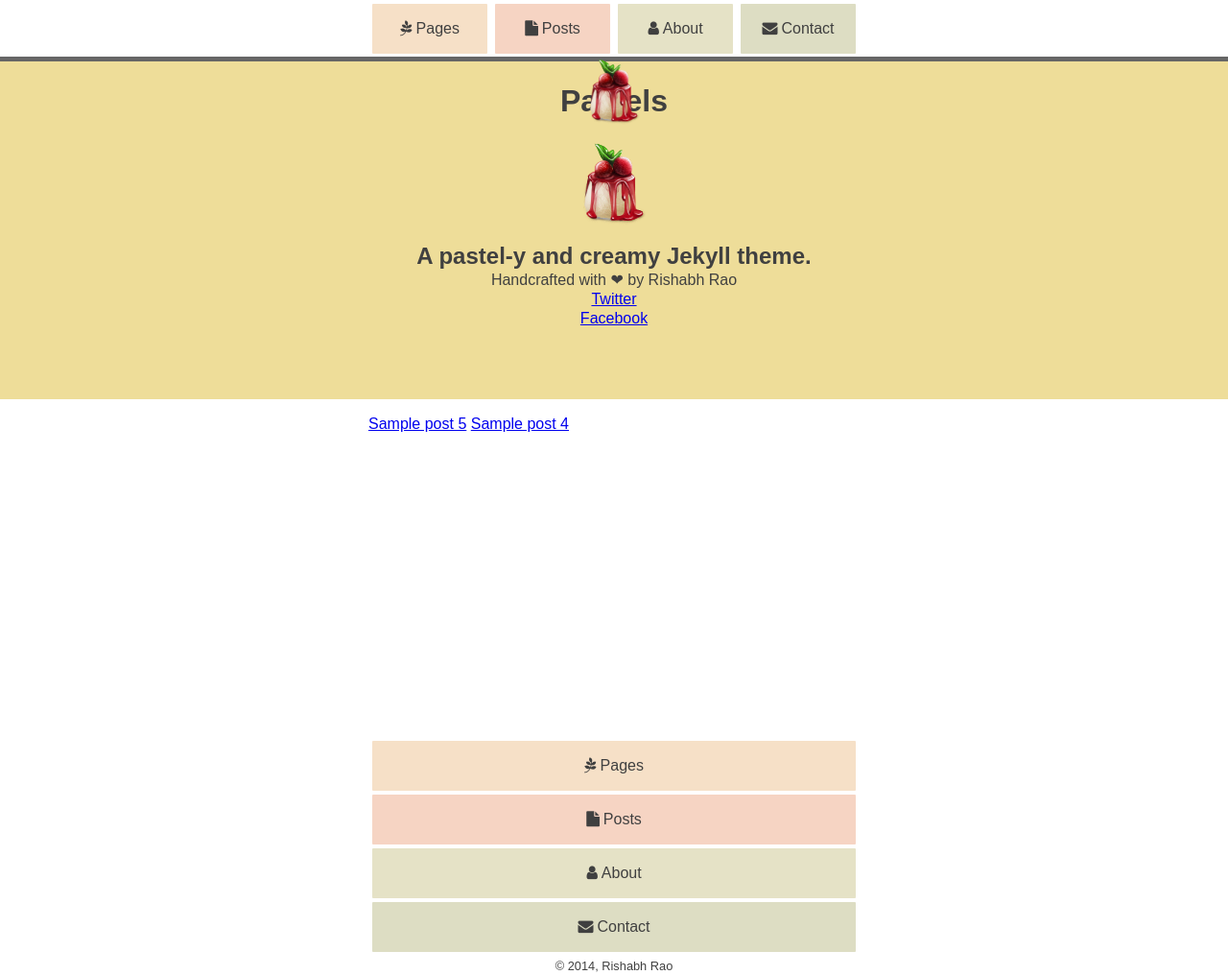
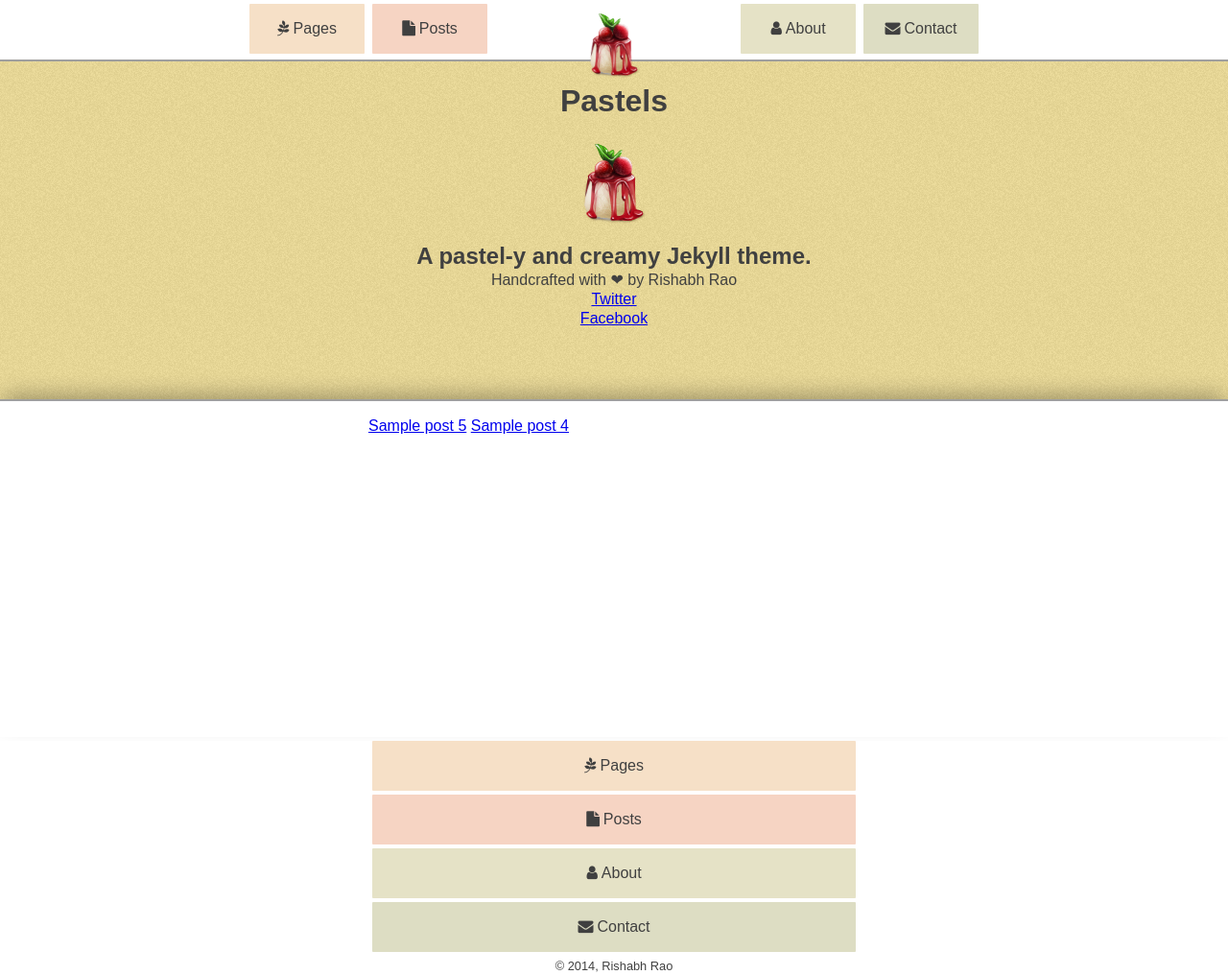
Before and after one commit to rishabh-ink/pastels, a Jekyll site: the page built from index.html, in a window 1280 px wide and 1016 px high. Shown: the whole window at 96% size. Built offline with Jekyll 4.4.1, drawn with Linux system fonts in a browser that asks for light colours; nearby versions of some CDN libraries; some web fonts are replaced; library files that are not in the unit come from our copies; Markdown is read by kramdown in place of the engine named in the settings.

Commit message:
Noise bg and various fixes

```diff
--- a/css/components/_banner.scss
+++ b/css/components/_banner.scss
@@ -1,4 +1,5 @@
 .banner {
+  background-image: url("../img/background/noise.png");
   padding: $banner-padding;
   position: fixed;
   height: $banner-height;
--- a/css/components/_header.scss
+++ b/css/components/_header.scss
@@ -16,7 +16,7 @@
 }
 
 .header--hidden {
-  top: -5.5rem;
+  top: $header-height--md - $header-height--sm;
 }
 
 .header .logo__image {
--- a/css/components/_item.scss
+++ b/css/components/_item.scss
@@ -1,5 +1,7 @@
 .item {
   background-color: $item-background-color;
+  border-top: $item-border-top;
+  box-shadow: $item-box-shadow;
   margin-top: ($header-height--md + $banner-height);
   padding: $item-padding;
   min-height: $banner-height;
--- a/css/main.css
+++ b/css/main.css
@@ -2714,6 +2714,7 @@ body {
 
 /* line 1, components/_banner.scss */
 .banner {
+  background-image: url("../img/background/noise.png");
   padding: 0 1rem;
   position: fixed;
   height: 22rem;
@@ -2722,32 +2723,32 @@ body {
   z-index: 5;
 }
 
-/* line 10, components/_banner.scss */
+/* line 11, components/_banner.scss */
 .banner__action {
   list-style: none;
 }
 
-/* line 14, components/_banner.scss */
+/* line 15, components/_banner.scss */
 .banner--home {
   background-color: #eedd99;
 }
 
-/* line 18, components/_banner.scss */
+/* line 19, components/_banner.scss */
 .banner--about {
   background-color: #ccc68d;
 }
 
-/* line 22, components/_banner.scss */
+/* line 23, components/_banner.scss */
 .banner--contact {
   background-color: #bbbb88;
 }
 
-/* line 26, components/_banner.scss */
+/* line 27, components/_banner.scss */
 .banner--page {
   background-color: #eec290;
 }
 
-/* line 30, components/_banner.scss */
+/* line 31, components/_banner.scss */
 .banner--post {
   background-color: #eeaa88;
 }
@@ -2755,6 +2756,8 @@ body {
 /* line 1, components/_item.scss */
 .item {
   background-color: white;
+  border-top: 2px solid rgba(64, 64, 64, 0.5);
+  box-shadow: 0 -10px 20px -5px rgba(0, 0, 0, 0.3);
   margin-top: 26rem;
   padding: 1rem;
   min-height: 22rem;
@@ -2762,7 +2765,7 @@ body {
   z-index: 10;
 }
 
-/* line 10, components/_item.scss */
+/* line 12, components/_item.scss */
 .item__content {
   max-width: 32rem;
   margin: auto;
@@ -2772,7 +2775,7 @@ body {
 /* line 1, components/_header.scss */
 .header {
   background-color: rgba(255, 255, 255, 0.8);
-  border-bottom: 5px solid rgba(64, 64, 64, 0.8);
+  border-bottom: 2px solid rgba(64, 64, 64, 0.5);
   padding: 0;
   position: fixed;
   height: 9rem;
@@ -2799,24 +2802,26 @@ body {
 
 /* line 18, components/_header.scss */
 .header--hidden {
-  top: -5.5rem;
+  top: -5rem;
 }
 
 /* line 22, components/_header.scss */
 .header .logo__image {
+  position: relative;
   width: 3rem;
   height: 3rem;
 }
 
 @media (min-width: 62em) {
-  /* line 28, components/_header.scss */
+  /* line 29, components/_header.scss */
   .header {
     height: 4rem;
     top: 0;
   }
 
-  /* line 33, components/_header.scss */
+  /* line 34, components/_header.scss */
   .header .logo__image {
+    top: -3rem;
     width: 5rem;
     height: 5rem;
   }
@@ -2827,18 +2832,13 @@ body {
 }
 
 /* line 5, components/_menu.scss */
-.nav--header {
-  background-image: url(../img/background/menu-background.png);
-}
-
-/* line 9, components/_menu.scss */
 .menu {
   list-style: none;
   max-width: 32rem;
   margin: auto;
 }
 
-/* line 15, components/_menu.scss */
+/* line 11, components/_menu.scss */
 .menu__item .menu__item__link {
   border-radius: 1px;
   color: inherit;
@@ -2848,81 +2848,89 @@ body {
   text-decoration: none;
 }
 
-/* line 24, components/_menu.scss */
+/* line 20, components/_menu.scss */
 .nav--header .menu__item {
   display: inline-block;
+  position: relative;
   width: 25%;
 }
 
-/* line 29, components/_menu.scss */
+/* line 26, components/_menu.scss */
 .nav--mobile .fa {
   margin-right: 0.25rem;
 }
 
-/* line 33, components/_menu.scss */
+/* line 30, components/_menu.scss */
 .nav--mobile .menu__item--home {
   float: left;
 }
 
-/* line 37, components/_menu.scss */
+/* line 34, components/_menu.scss */
 .nav--mobile .menu__item--menu {
   float: right;
 }
 
-/* line 41, components/_menu.scss */
+/* line 38, components/_menu.scss */
 .nav--mobile .menu__item__link {
   background-color: #eedd99;
   padding: 0.5rem;
 }
 
-/* line 46, components/_menu.scss */
+/* line 43, components/_menu.scss */
 .menu__item--about .menu__item__link {
   background-color: rgba(204, 198, 141, 0.5);
 }
 
-/* line 50, components/_menu.scss */
+/* line 47, components/_menu.scss */
 .menu__item--contact .menu__item__link {
   background-color: rgba(187, 187, 136, 0.5);
 }
 
-/* line 54, components/_menu.scss */
+/* line 51, components/_menu.scss */
 .menu__item--pages .menu__item__link {
   background-color: rgba(238, 194, 144, 0.5);
 }
 
-/* line 58, components/_menu.scss */
+/* line 55, components/_menu.scss */
 .menu__item--posts .menu__item__link {
   background-color: rgba(238, 170, 136, 0.5);
 }
 
-/* line 62, components/_menu.scss */
+/* line 59, components/_menu.scss */
 .nav--header .menu__item .fa {
   display: block;
   font-size: 2rem;
 }
 
-/* line 67, components/_menu.scss */
+/* line 64, components/_menu.scss */
 .footer .menu__item {
   width: 100%;
 }
 
-/* line 71, components/_menu.scss */
+/* line 68, components/_menu.scss */
 .footer .menu__item .fa {
   margin-right: 0.25rem;
 }
 
 @media (min-width: 62em) {
-  /* line 76, components/_menu.scss */
+  /* line 73, components/_menu.scss */
   .nav--mobile {
     display: none;
   }
 
-  /* line 80, components/_menu.scss */
-  .nav--header {
-    background-image: none;
+  /* line 78, components/_menu.scss */
+  .nav--header .menu__item--pages,
+  .nav--header .menu__item--posts {
+    left: -25%;
   }
 
-  /* line 84, components/_menu.scss */
+  /* line 83, components/_menu.scss */
+  .nav--header .menu__item--about,
+  .nav--header .menu__item--contact {
+    right: -25%;
+  }
+
+  /* line 89, components/_menu.scss */
   .nav--header .menu__item .fa {
     display: initial;
     font-size: 1rem;
--- a/css/settings/_settings.scss
+++ b/css/settings/_settings.scss
@@ -88,7 +88,9 @@ $banner-color-post: $pastel-color-very-4chan;
 $body-color: rgba(64, 64, 64, 1);
 $item-background-color: white;
 $header-background-color: rgba(255, 255, 255, 0.8);
-$header-border-bottom: 5px solid rgba(64, 64, 64, 0.8);
+$item-border-top: 2px solid rgba(64, 64, 64, 0.5);
+$item-box-shadow: 0 -10px 20px -5px rgba(0, 0, 0, 0.3);
+$header-border-bottom: 2px solid rgba(64, 64, 64, 0.5);
 $footer-background-color: white;
 
 
```
Also changed, not shown: img/background/noise.png (added).
